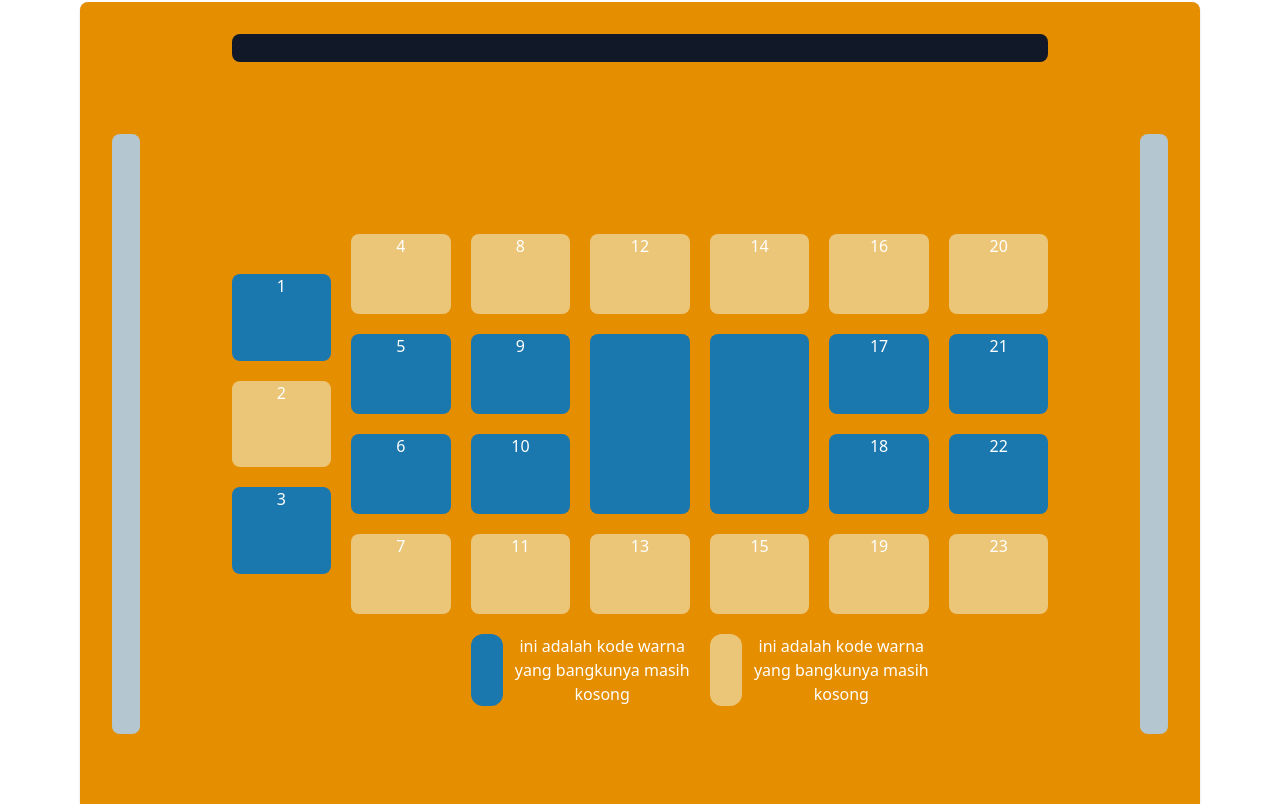
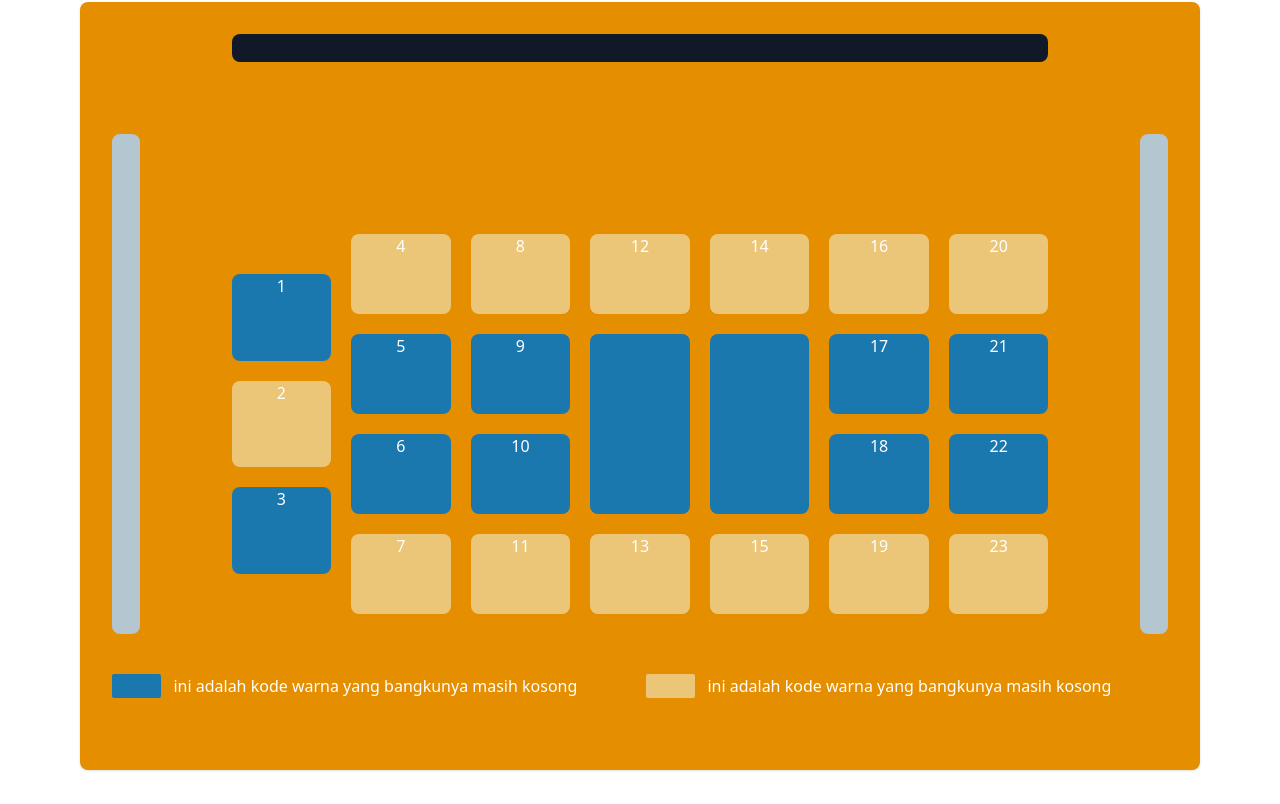
Before and after one commit to Wisnu-code/SiBaKar, a Vue app: page / in a window 1280 px wide. Shown: the part 796-1600 px from the top of the page. Built offline with nearby package versions, Linux system fonts and the light colour scheme; the HTML template or start-up script is replaced by a standard one.

Commit message:
Perbaikan Service Component

```diff
--- a/src/components/ChairComponents.vue
+++ b/src/components/ChairComponents.vue
@@ -1,9 +1,9 @@
 <template>
     <div class="mt-20 max-w-full h-auto p-4 bg-newcolor text-center text-white shadow rounded-lg sm:p-8 md:mx-20">
-        <div class="grid justify-items-stretch grid-cols-9 grid-rows-7 md:gap-5 gap-3 pb-20">
+        <div class="grid justify-items-stretch grid-cols-9 grid-rows-6 md:gap-5 gap-3 pb-5">
             <div class="col-span-7 col-start-2 bg-gray-900 rounded-lg h-7"></div>
-            <div class="row-span-7 row-start-2 bg-pilar rounded-lg justify-self-start w-7"></div>
-            <div class="row-span-7 col-start-9 row-start-2 bg-pilar rounded-lg justify-self-end w-7"></div>
+            <div class="row-span-6 row-start-2 bg-pilar rounded-lg justify-self-start w-7"></div>
+            <div class="row-span-6 col-start-9 row-start-2 bg-pilar rounded-lg justify-self-end w-7"></div>
             <div class="col-start-2 row-start-3 rounded-lg row-span-4">
                 <div class="w-full h-full flex flex-col justify-evenly items-center gap-5 py-10">
                     <div class="bg-primary md:h-full h-8 w-full rounded-lg">1</div>
@@ -33,17 +33,16 @@
             <div class="col-start-8 row-start-4 bg-primary rounded-lg h-10 md:h-20">21</div>
             <div class="col-start-8 row-start-5 bg-primary rounded-lg h-10 md:h-20">22</div>
             <div class="col-start-8 row-start-6 bg-secondary rounded-lg h-10 md:h-20">23</div>
-            <div class="col-start-4 col-span-2 row-start-7 rounded-lg h-auto w-full">
-                <div class="flex flex-row w-full gap-3">
-                    <h1 class="bg-primary max-w-full w-10 h-auto rounded-xl"></h1>
-                    <h1 class="w-full h-full">ini adalah kode warna yang bangkunya masih kosong</h1>
-                </div>
+        </div>
+
+        <div class="flex flex-col md:flex-row md:mx-0 mx-10 text-justify mt-5 gap-3 mb-10 justify-around">
+            <div class="flex flex-row w-full gap-3">
+                <h1 class="bg-primary max-w-full w-10 md:w-14 h-auto rounded-sm"></h1>
+                <h1 class="w-full h-full">ini adalah kode warna yang bangkunya masih kosong</h1>
             </div>
-            <div class="col-start-6 col-span-2 row-start-7 rounded-lg h-auto w-full">
-                <div class="flex flex-row w-full gap-3">
-                    <h1 class="bg-secondary max-w-full w-10 h-auto rounded-xl"></h1>
-                    <h1 class="w-full h-full">ini adalah kode warna yang bangkunya masih kosong</h1>
-                </div>
+            <div class="flex flex-row w-full gap-3">
+                <h1 class="bg-secondary max-w-full w-10 md:w-14 h-auto rounded-sm"></h1>
+                <h1 class="w-full h-full">ini adalah kode warna yang bangkunya masih kosong</h1>
             </div>
         </div>
     </div>
@@ -51,10 +50,8 @@
 
 <script>
 export default {
-name: 'ChairComponents'
+    name: 'ChairComponents'
 }
 </script>
 
-<style>
-
-</style>
+<style></style>
--- a/src/components/HomeComponents.vue
+++ b/src/components/HomeComponents.vue
@@ -12,7 +12,7 @@
                         amet.</h5>
 
                     <!-- Button -->
-                    <div class="bg-button max-w-full w-2/5 rounded-xl pl-15 p-2 mt-14">
+                    <div class="bg-button max-w-full md:w-2/5 w-full rounded-xl pl-15 p-2 mt-14">
                         <button type="button" class="learn-more">
                             <span class="circle" aria-hidden="true">
                                 <span class="icon arrow"></span>
--- a/src/components/NavbarComponents.vue
+++ b/src/components/NavbarComponents.vue
@@ -4,7 +4,7 @@
 
             <!-- Logo -->
             <a href="/" class="flex items-center space-x-3 rtl:space-x-reverse">
-                <img src="https://flowbite.com/docs/images/logo.svg" class="h-8" alt="Flowbite Logo">
+                <img :src='logo' class="h-8">
                 <span class="self-center text-2xl font-semibold whitespace-nowrap dark:text-white">SiBaKar</span>
             </a>
 
@@ -58,6 +58,7 @@
 
 <script>
 import { RouterLink } from 'vue-router';
+import logo from '../assets/logo.jpg'
 
 export default {
     data() {
--- a/src/components/ServiceComponents.vue
+++ b/src/components/ServiceComponents.vue
@@ -1,19 +1,27 @@
 <template>
     <div>
-        <div class="flex flex-col md:flex-row md:mx-0 mx-10 text-justify mt-12">
+        <div class="flex flex-col md:flex-row md:mx-0 mx-10 text-justify mt-24">
 
-            <div class="relative max-w-full h-full m-20 mb-0">
-                <img :src='gambarSatu' class="w-auto h-full md:pl-44 md:mt-0 mt-20">
-                <div class="absolute top-0 left-0">
-                    <div class="text-2xl font-medium">Lihat Video <div class="">2:00 Minutes</div>
+            <div class="relative max-w-full h-full md:m-20 mb-0">
+                <div class="md:ml-36 relative w-full md:w-72 md:h-80  h-64 bg-gray-200 rounded-lg overflow-hidden">
+                    <!-- Bagian atas dengan sudut tanpa lengkungan -->
+                    <div
+                        class="absolute top-0 left-0 w-16 h-16 bg-white rounded-br-3xl flex items-center justify-center">
+                        <!-- Tombol Play -->
+                        <div class="w-10 h-10 bg-gray-700 rounded-full flex items-center justify-center">
+                            <!-- Ikon Play -->
+                            <svg xmlns="http://www.w3.org/2000/svg" class="h-5 w-5 text-white" fill="none"
+                                viewBox="0 0 24 24" stroke="currentColor">
+                                <path stroke-linecap="round" stroke-linejoin="round" stroke-width="2"
+                                    d="M14.752 11.168l-5.197-3.722A1 1 0 008 8.198v7.605a1 1 0 001.555.832l5.197-3.722a1 1 0 000-1.664z" />
+                            </svg>
+                        </div>
                     </div>
-                    <svg xmlns="http://www.w3.org/2000/svg" fill="none" viewBox="0 0 24 24" stroke-width="1.5"
-                        stroke="currentColor" class="size-12 absolute top-2 md:ml-40 ml-36">
-                        <path stroke-linecap="round" stroke-linejoin="round"
-                            d="M21 12a9 9 0 1 1-18 0 9 9 0 0 1 18 0Z" />
-                        <path stroke-linecap="round" stroke-linejoin="round"
-                            d="M15.91 11.672a.375.375 0 0 1 0 .656l-5.603 3.113a.375.375 0 0 1-.557-.328V8.887c0-.286.307-.466.557-.327l5.603 3.112Z" />
-                    </svg>
+
+                    <!-- Teks Waktu Video -->
+                </div>
+                <div class="absolute top-0 md:left-0 left-20 md:ml-5">
+                    <span class="text-xl font-medium text-gray-700">Lihat Video<br>2:00 Minutes</span>
                 </div>
             </div>
 
```
Also changed, not shown: src/assets/logo.jpg (added).
